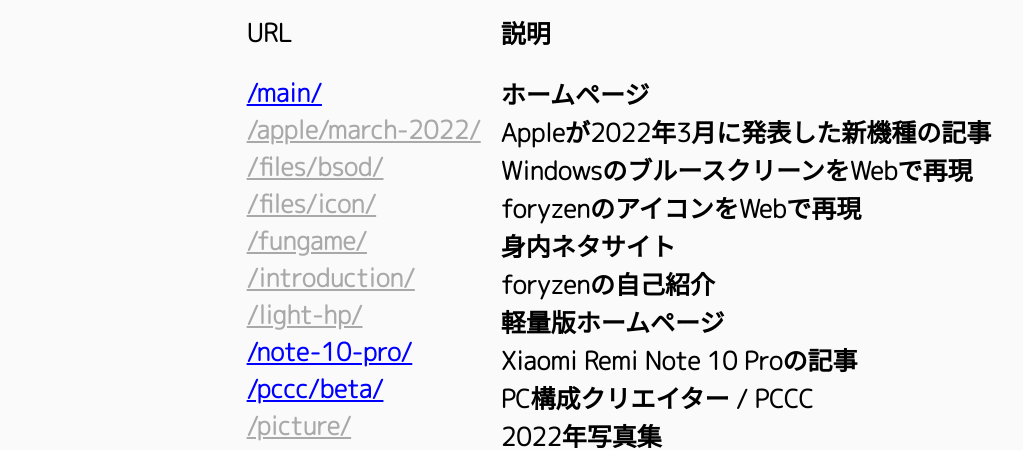
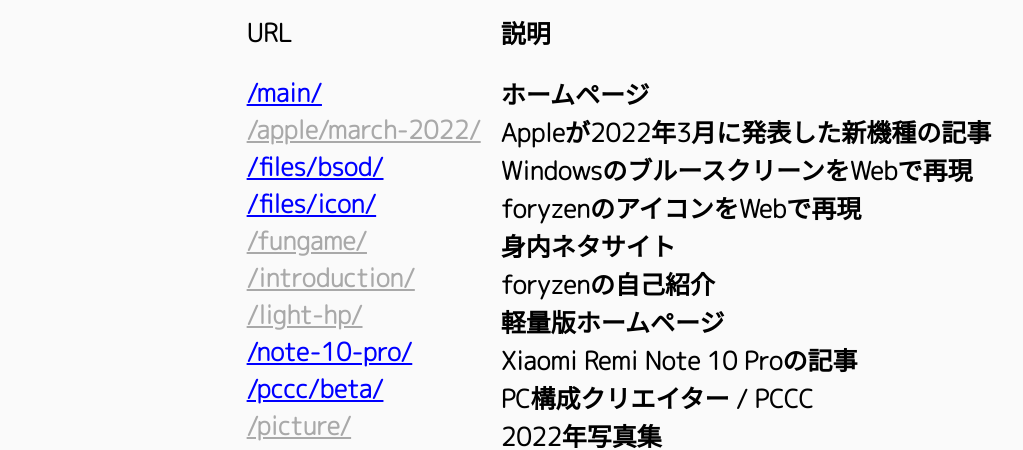
Before and after one commit to foryzen/sites, a plain HTML site: page index.html in a window 1280 px wide. Shown: the part 78-528 px from the top of the page, without its empty margins (21-1044 px from the left). Drawn offline with Linux system fonts and the light colour scheme.

Commit message:
Update index.html

```diff
--- a/index.html
+++ b/index.html
@@ -33,8 +33,8 @@
                 <br>
                 <a href="https://foryzen.github.io/main/" class="link">/main/</a>
                 <a href="https://foryzen.github.io/apple/march-2022/" class="link d">/apple/march-2022/</a>
-                <a href="https://foryzen.github.io/files/bsod/" class="link d">/files/bsod/</a>
-                <a href="https://foryzen.github.io/files/icon/" class="link d">/files/icon/</a>
+                <a href="https://foryzen.github.io/files/bsod/" class="link">/files/bsod/</a>
+                <a href="https://foryzen.github.io/files/icon/" class="link">/files/icon/</a>
                 <a href="https://foryzen.github.io/fungame/" class="link d">/fungame/</a>
                 <a href="https://foryzen.github.io/introduction/" class="link d">/introduction/</a>
                 <a href="https://foryzen.github.io/light-hp/" class="link d">/light-hp/</a>
```
